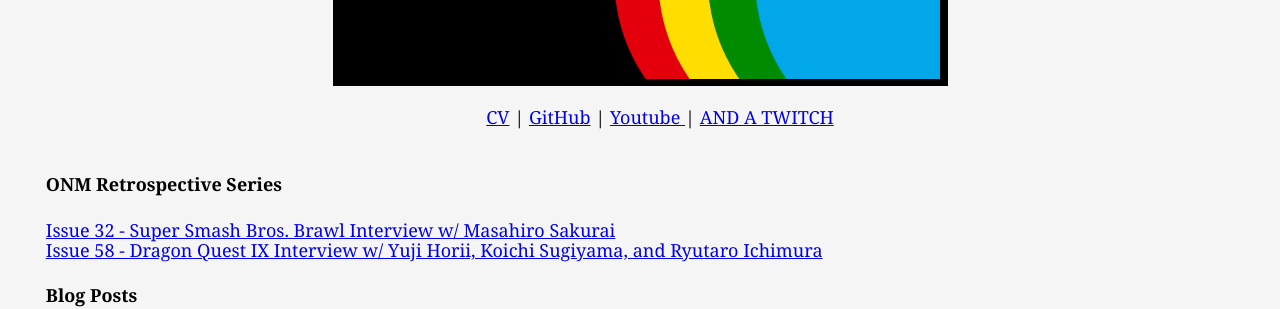
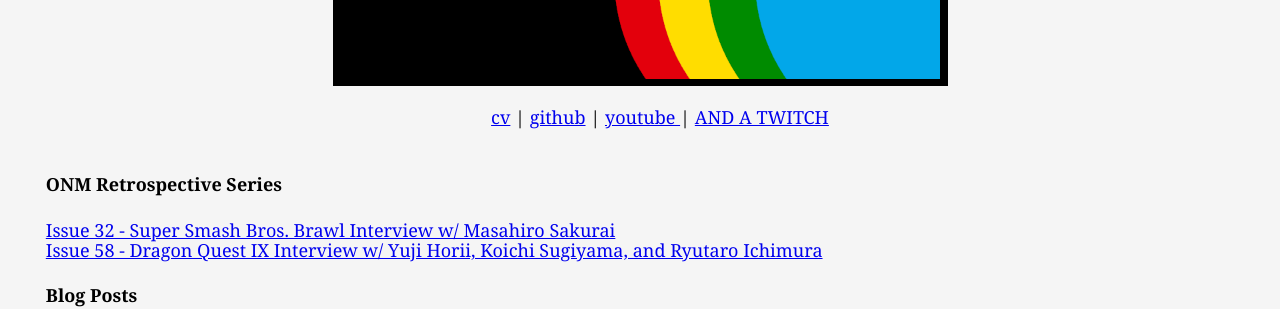
Before and after one commit to GreigHuth/greighuth.github.io, a Jekyll site: the page built from index.html, in a window 1280 px wide. Shown: the part 198-507 px from the top of the page. Built offline with Jekyll 4.4.1, drawn with Linux system fonts in a browser that asks for light colours.

Commit message:
Update index.html

```diff
--- a/index.html
+++ b/index.html
@@ -16,11 +16,11 @@ layout: default
 
   <div style="justify-content: center; display: flex;">
     <ul>
-      <li style="display:  inline;"><a href ="greighuth_cv_full.pdf">CV</a></li>
+      <li style="display:  inline;"><a href ="greighuth_cv_full.pdf">cv</a></li>
       <li style="display:  inline;"> |</li>
-      <li style="display:  inline;"><a href ="https://github.com/greighuth">GitHub</a></li>
+      <li style="display:  inline;"><a href ="https://github.com/greighuth">github</a></li>
       <li style="display:  inline;"> |</li>
-      <li style="display:  inline;"><a href ="https://www.youtube.com/channel/UCp30U12QUsTNEAVbGGL6JsA"> Youtube </a></li>
+      <li style="display:  inline;"><a href ="https://www.youtube.com/channel/UCp30U12QUsTNEAVbGGL6JsA"> youtube </a></li>
       <li style="display:  inline;"> |</li>
       <li style="display:  inline;"><a href ="https://www.twitch.tv/thegurgcomplex"> AND A TWITCH </a></li>
     </ul>
```
